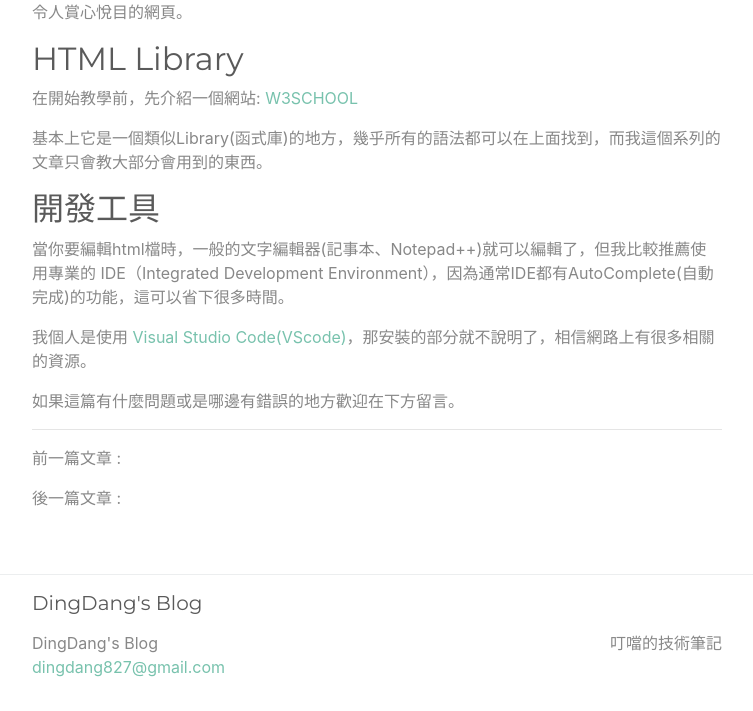
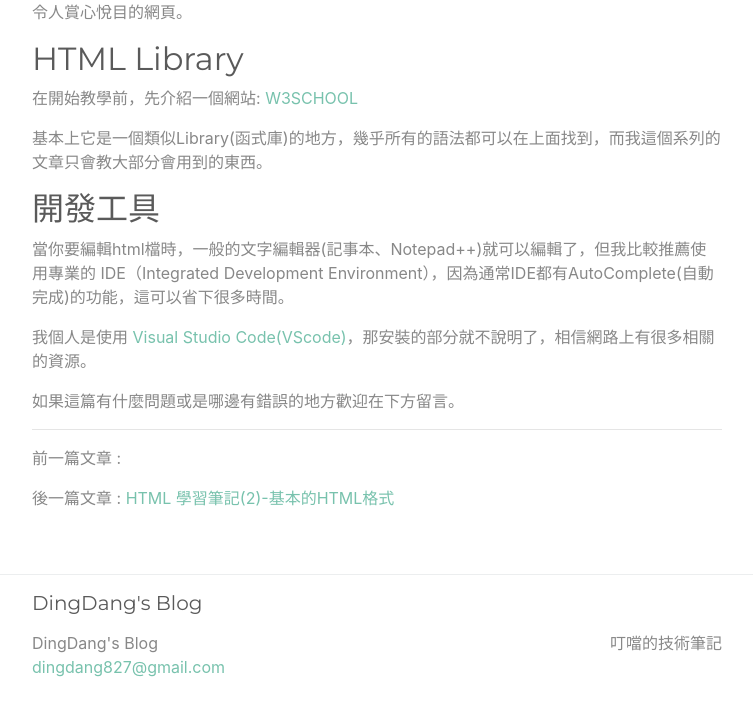
Before and after one commit to DingDang827/dingdang827.github.io, a Jekyll site: the page built from _posts/2019-01-15-html_note_1.md, in a window 1280 px wide. Shown: the part 652-1363 px from the top of the page, without its empty margins (263-1016 px from the left). Built offline with Jekyll 4.4.1, drawn with Linux system fonts in a browser that asks for light colours; comment, search, counter and statistics services are not loaded; some of the changed lines change nothing that is shown.

Commit message:
second article

````diff
--- a/_posts/2019-01-15-HTML_note.md
+++ b/_posts/2019-01-15-html_note_1.md
@@ -17,6 +17,8 @@ HTML的全名為HyperText Markup Language，常與CSS、JavaScript一起被眾
 在開始教學前，先介紹一個網站: [W3SCHOOL](https://www.w3schools.com/html/)
 
 基本上它是一個類似Library(函式庫)的地方，幾乎所有的語法都可以在上面找到，而我這個系列的文章只會教大部分會用到的東西。
+
+
 
 ## 開發工具
 
--- /dev/null
+++ b/_posts/2019-01-15-html_note_2.md
@@ -0,0 +1,87 @@
+---
+layout: post
+title:  "HTML 學習筆記(2)-基本的HTML格式"
+comments: true
+permalink: /:categories/:year/:month/:day/:title/
+# other options
+---
+
+首先，我們得知道一個標準的HTML檔案長得怎麼樣，下面是一個最基本的.html檔案形式
+
+如果你跟我一樣是用VScode當作開發工具且你已經安裝完相關的擴充套件的話，你新增完一個html以後，打!之後按tab，它就會幫你生成一個類似下面的檔案。
+
+
+```
+<!DOCTYPE html>
+  <html>
+
+    <head>
+      <meta charset ="utf-8">
+      <title></title>
+    </head>
+
+    <body>
+      ...
+    </body>
+
+  </html>
+```
+
+
+在HTML的語法中，它是以tag來決定段落，觀察一下上面的程式碼會發現，似乎有一個對稱的感覺，沒錯！我們要將內容打在兩個相同的tag之間，前者稱為opening tag，後者則稱closing tag，那其實closing tag就是opening tag加上一個 / 符號，在HTML大部分的語法裡面都是以這個形式呈現的，但少部分語法不是按照這個規則，那這個部分我之後會再提到。
+
+### <!DOCTYPE html>
+這行告訴瀏覽器它將要執行一個html檔案
+
+
+### <html> ... </html>
+這之間包含了整個html檔案的內容
+
+* #### <head> ... </head>
+    基本上網頁中要引用CSS檔案或是調一些設定值都會放在Head裡面，那之後的文章才會提到CSS是什麼。
+
+    * ##### \<meta charset = "utf-8">
+        這一行是將網頁宣告成 utf-8 編碼，那這邊我們暫時先不提它的用處。
+    * ##### \<title> ... </title>
+        這一行決定網頁的標題是什麼，也就是瀏覽器上顯示的網頁名稱，那直接將名稱打上去即可，不需要幫它加上雙引號。
+* #### <body> ... </body>
+    我們會將網頁中想要呈現的內容放在body之中
+
+### 註解(Comment)
+在HTML中的註解是這麼打的：
+```
+<!-- I am a comment -->
+```
+如果你要打註解的話就將你的註解用\<!-- 和 -->包起來。
+
+那有問題或是哪邊有錯誤的地方歡迎到下面留言！
+
+----
+
+前一篇文章 : [{{page.previous.title}}]({{page.previous.url}})
+
+後一篇文章 : [{{page.next.title}}]({{page.next.url}})
+
+{% if page.comments %}
+<div id="disqus_thread"></div>
+<script>
+
+/**
+*  RECOMMENDED CONFIGURATION VARIABLES: EDIT AND UNCOMMENT THE SECTION BELOW TO INSERT DYNAMIC VALUES FROM YOUR PLATFORM OR CMS.
+*  LEARN WHY DEFINING THESE VARIABLES IS IMPORTANT: https://disqus.com/admin/universalcode/#configuration-variables*/
+/*
+var disqus_config = function () {
+this.page.url = PAGE_URL;  // Replace PAGE_URL with your page's canonical URL variable
+this.page.identifier = PAGE_IDENTIFIER; // Replace PAGE_IDENTIFIER with your page's unique identifier variable
+};
+*/
+(function() { // DON'T EDIT BELOW THIS LINE
+var d = document, s = d.createElement('script');
+s.src = 'https://dingdang827.disqus.com/embed.js';
+s.setAttribute('data-timestamp', +new Date());
+(d.head || d.body).appendChild(s);
+})();
+</script>
+<noscript>Please enable JavaScript to view the <a href="https://disqus.com/?ref_noscript">comments powered by Disqus.</a></noscript>
+
+{% endif %}
````
